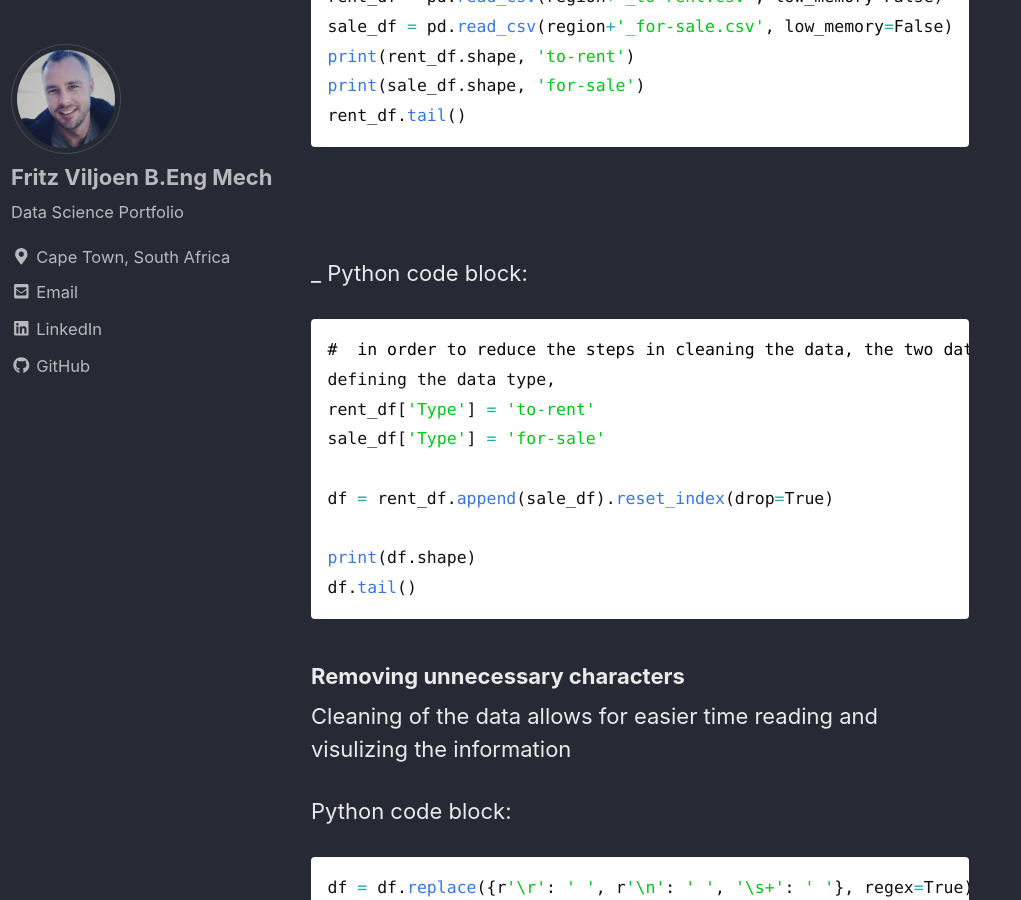
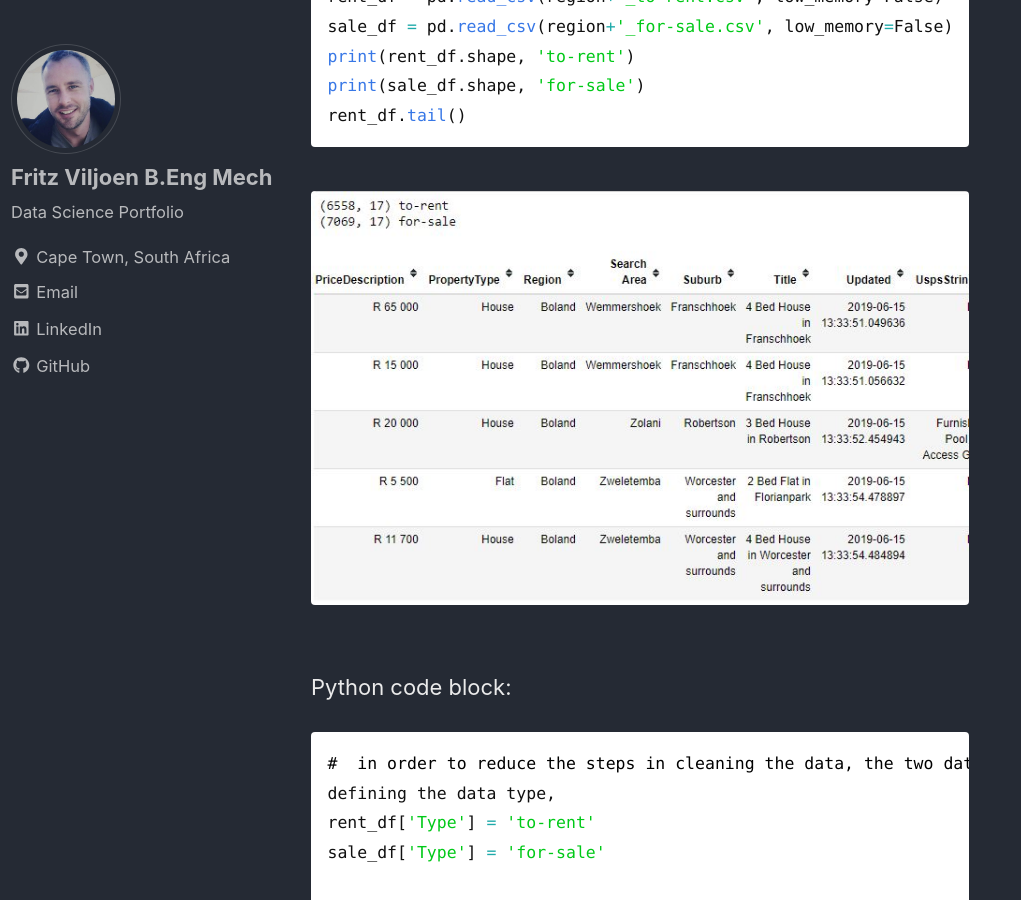
Before and after one commit to FritzViljoen/FritzViljoen.github.io, a Jekyll site: the page built from _posts/2019-06-15-cinderella-part-2.md, in a window 1280 px wide and 900 px high, scrolled down 1976 px. Shown: the whole window, without its empty margins (0-1021 px from the left). Built offline with Jekyll 4.4.1, drawn with Linux system fonts in a browser that asks for light colours; nearby versions of some CDN libraries.

Commit message:
Update Image2

````diff
--- a/_posts/2019-06-15-cinderella-part-2.md
+++ b/_posts/2019-06-15-cinderella-part-2.md
@@ -37,9 +37,8 @@ print(rent_df.shape, 'to-rent')
 print(sale_df.shape, 'for-sale')
 rent_df.tail()
 ```
-{% include figure image_path = "/posts/hh-snippit_1.jpg" %}
+{% include figure image_path = "assets/images/posts/hh-snippit_1.jpg" %}
 
-_
 Python code block:
 ```python
 #  in order to reduce the steps in cleaning the data, the two data sets are combined, defining the source tupe allowes for splitting afterwards.
@@ -62,7 +61,7 @@ df = df.replace({r'\r': ' ', r'\n': ' ', '\s+': ' '}, regex=True)
 print(df.shape)
 df.tail()
 ```
-
+{% include figure image_path = "assets/images/posts/hh-snippit_2.jpg" %}
 
 ## Clean and Drop unnecessary columns
 The source data has some additional columns that is not applicable to the project.
````
Also changed, not shown: assets/images/posts/hh-snippit_2.jpg (added).
